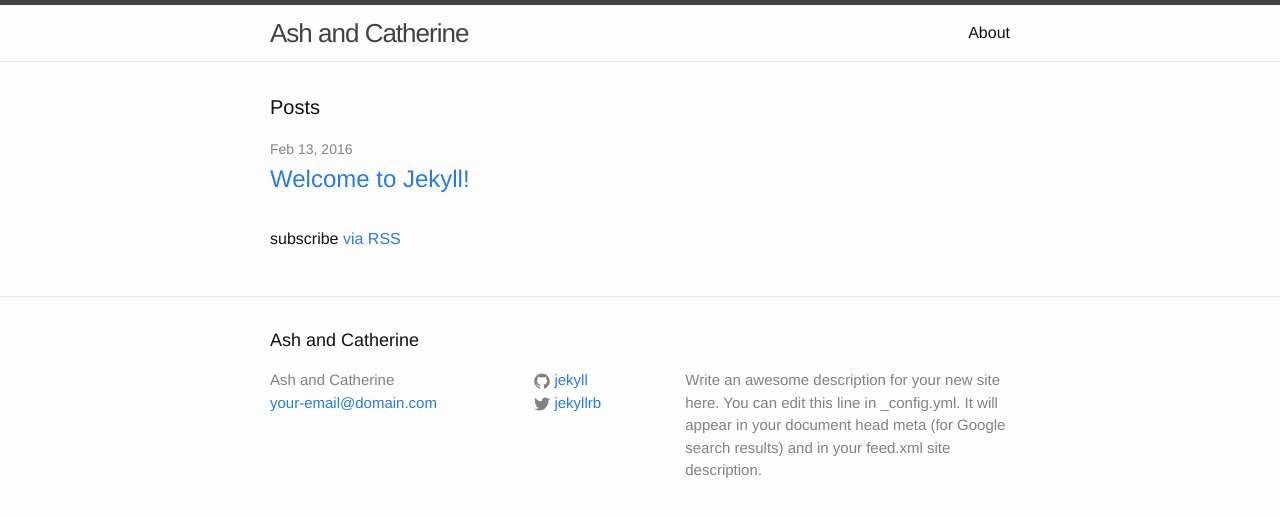
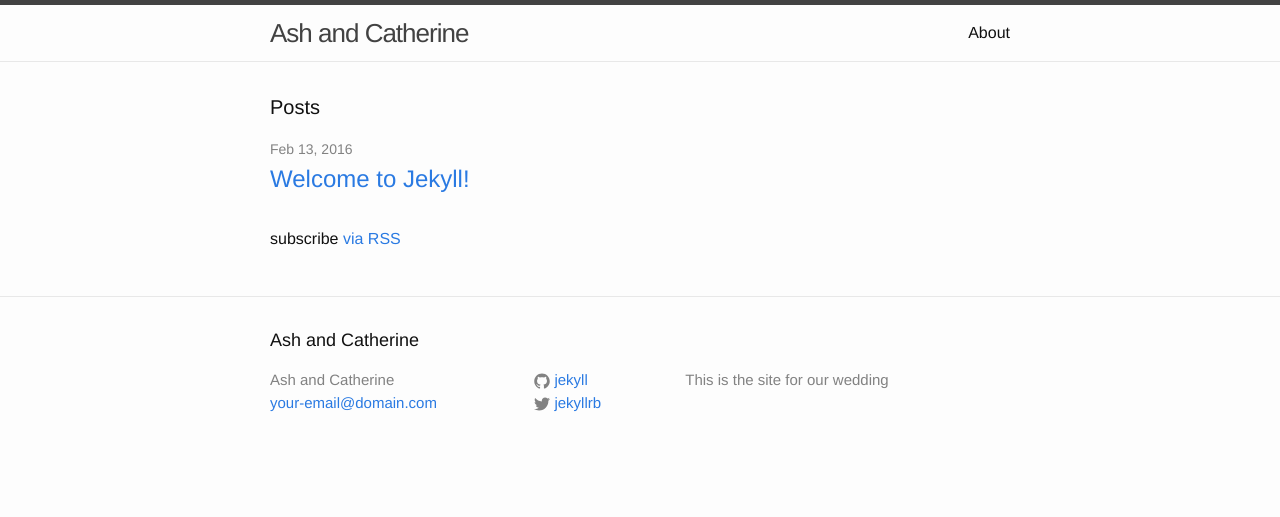
Before and after one commit to ashandcatherine/ashandcatherine, a Jekyll site: the page built from index.html, in a window 1280 px wide. Shown: the top 517 px of the page. Built offline with Jekyll 4.4.1, drawn with Linux system fonts in a browser that asks for light colours.

Commit message:
changed the site description

```diff
--- a/_config.yml
+++ b/_config.yml
@@ -8,10 +8,7 @@
 # Site settings
 title: Ash and Catherine
 email: your-email@domain.com
-description: > # this means to ignore newlines until "baseurl:"
-  Write an awesome description for your new site here. You can edit this
-  line in _config.yml. It will appear in your document head meta (for
-  Google search results) and in your feed.xml site description.
+description: This is the site for our wedding
 baseurl: ""
 url: "http://ashandcatherine.com" # the base hostname & protocol for your site
 twitter_username: jekyllrb
```
